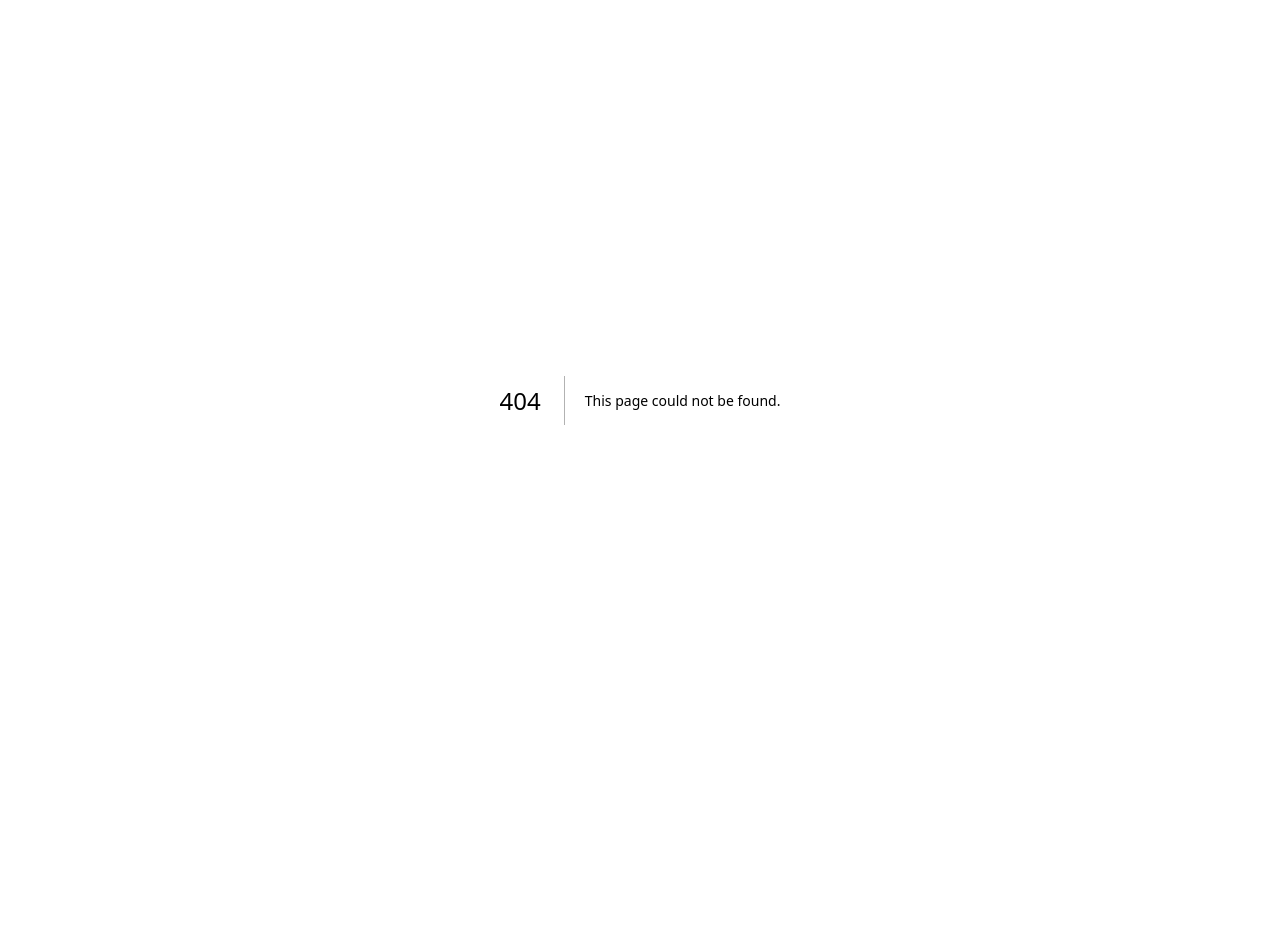
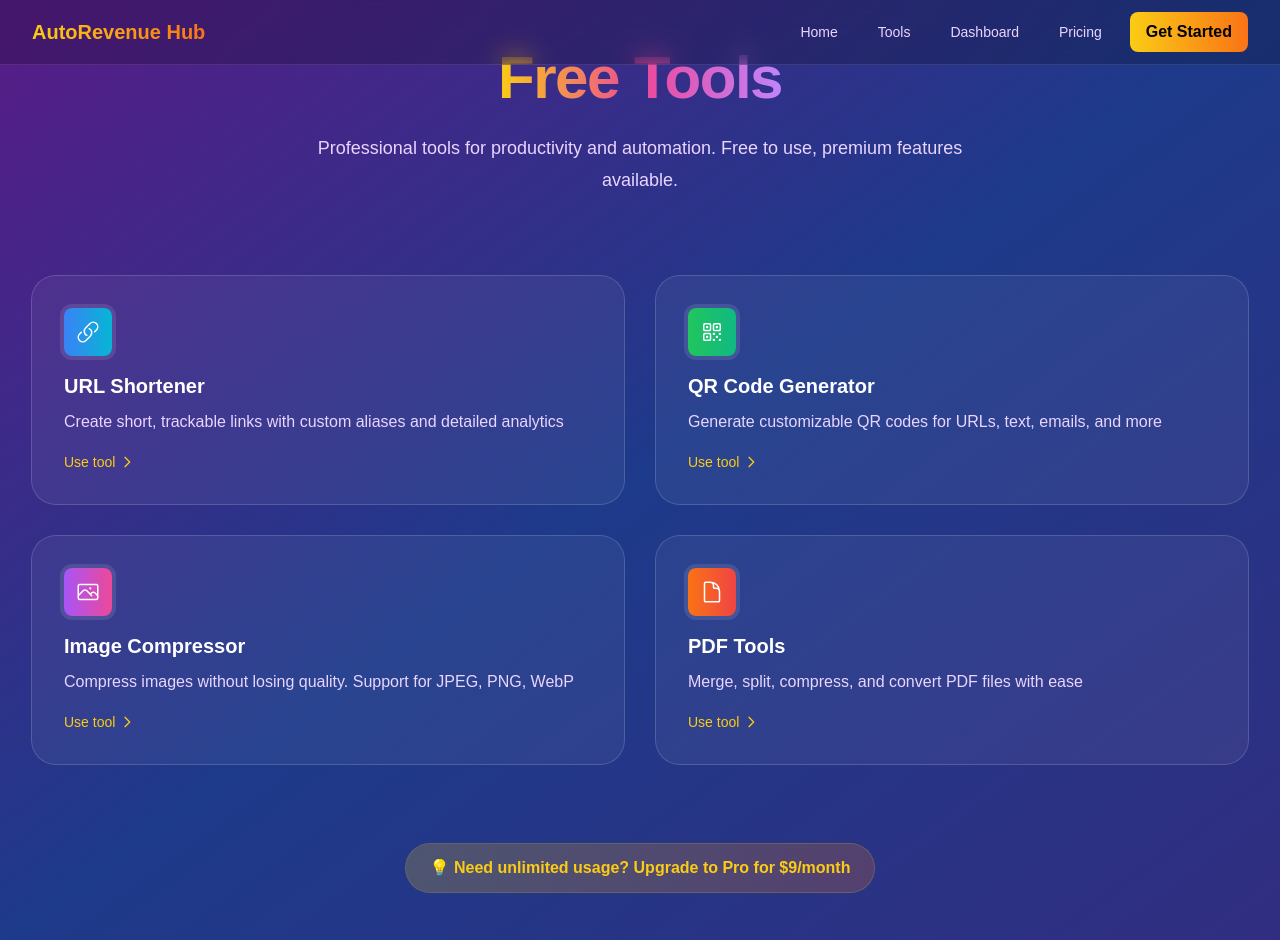
Before and after one commit to steve1603/autorevenue-hub, a Next.js app: page /tools in a window 1280 px wide. Before the commit this address had no page. Before the commit the page ends 800 px from the top, so only its background shows below. Built offline with nearby package versions, Linux system fonts and the light colour scheme.

Commit message:
Add tools/page.tsx

```diff
--- /dev/null
+++ b/src/app/tools/page.tsx
@@ -0,0 +1,101 @@
+'use client'
+
+import { motion } from 'framer-motion'
+import { LinkIcon, QrCodeIcon, PhotoIcon, DocumentIcon } from '@heroicons/react/24/outline'
+import Navigation from '@/components/Navigation'
+
+export default function ToolsPage() {
+  return (
+    <div className="min-h-screen bg-gradient-to-br from-purple-900 via-blue-900 to-indigo-900 py-12">
+      <Navigation />
+      <div className="mx-auto max-w-7xl px-6 lg:px-8">
+        <div className="mx-auto max-w-2xl text-center">
+          <h1 className="text-4xl font-bold tracking-tight text-white sm:text-6xl">
+            <span className="bg-gradient-to-r from-yellow-400 via-pink-500 to-purple-400 bg-clip-text text-transparent">
+              Free Tools
+            </span>
+          </h1>
+          <p className="mt-6 text-lg leading-8 text-purple-200">
+            Professional tools for productivity and automation. Free to use, premium features available.
+          </p>
+        </div>
+
+        <div className="mx-auto mt-16 grid max-w-2xl grid-cols-1 gap-8 sm:mt-20 lg:mx-0 lg:max-w-none lg:grid-cols-2">
+          <ToolCard
+            title="URL Shortener"
+            description="Create short, trackable links with custom aliases and detailed analytics"
+            icon={LinkIcon}
+            href="/tools/url-shortener"
+            color="from-blue-500 to-cyan-500"
+          />
+          <ToolCard
+            title="QR Code Generator"
+            description="Generate customizable QR codes for URLs, text, emails, and more"
+            icon={QrCodeIcon}
+            href="/tools/qr-generator"
+            color="from-green-500 to-emerald-500"
+          />
+          <ToolCard
+            title="Image Compressor"
+            description="Compress images without losing quality. Support for JPEG, PNG, WebP"
+            icon={PhotoIcon}
+            href="/tools/image-compressor"
+            color="from-purple-500 to-pink-500"
+          />
+          <ToolCard
+            title="PDF Tools"
+            description="Merge, split, compress, and convert PDF files with ease"
+            icon={DocumentIcon}
+            href="/tools/pdf-tools"
+            color="from-orange-500 to-red-500"
+          />
+        </div>
+
+        <div className="mt-20 text-center">
+          <div className="inline-flex items-center rounded-full bg-gradient-to-r from-yellow-400/20 to-orange-500/20 px-6 py-3 text-yellow-400 ring-1 ring-yellow-400/30">
+            <span className="font-semibold">
+              💡 Need unlimited usage? Upgrade to Pro for $9/month
+            </span>
+          </div>
+        </div>
+      </div>
+    </div>
+  )
+}
+
+interface ToolCardProps {
+  title: string
+  description: string
+  icon: React.ComponentType<React.ComponentProps<'svg'>>
+  href: string
+  color: string
+}
+
+function ToolCard({ title, description, icon: Icon, href, color }: ToolCardProps) {
+  return (
+    <motion.a
+      href={href}
+      initial={{ opacity: 0, y: 20 }}
+      whileInView={{ opacity: 1, y: 0 }}
+      whileHover={{ scale: 1.02 }}
+      transition={{ duration: 0.3 }}
+      className="group relative rounded-3xl bg-white/5 p-8 ring-1 ring-white/20 hover:bg-white/10 transition-all"
+    >
+      <div className={`inline-flex rounded-lg bg-gradient-to-r ${color} p-3 ring-4 ring-white/10`}>
+        <Icon className="h-6 w-6 text-white" aria-hidden="true" />
+      </div>
+      <h3 className="mt-4 text-xl font-semibold leading-7 text-white group-hover:text-yellow-400 transition-colors">
+        {title}
+      </h3>
+      <p className="mt-2 text-base leading-7 text-purple-200">
+        {description}
+      </p>
+      <div className="mt-4 flex items-center text-sm font-medium text-yellow-400">
+        Use tool
+        <svg className="ml-1 h-4 w-4 transition-transform group-hover:translate-x-1" fill="none" viewBox="0 0 24 24" stroke="currentColor">
+          <path strokeLinecap="round" strokeLinejoin="round" strokeWidth={2} d="M9 5l7 7-7 7" />
+        </svg>
+      </div>
+    </motion.a>
+  )
+}
```
